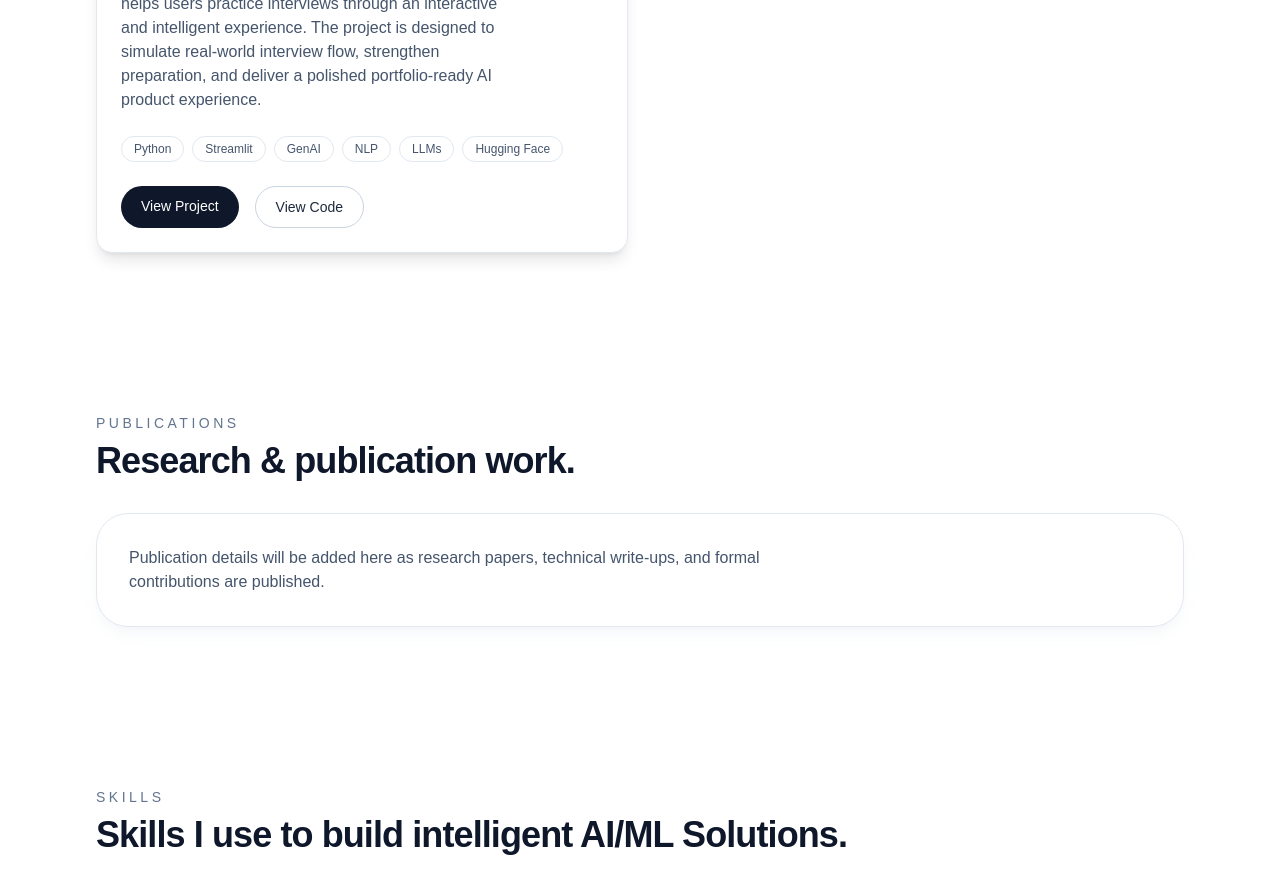
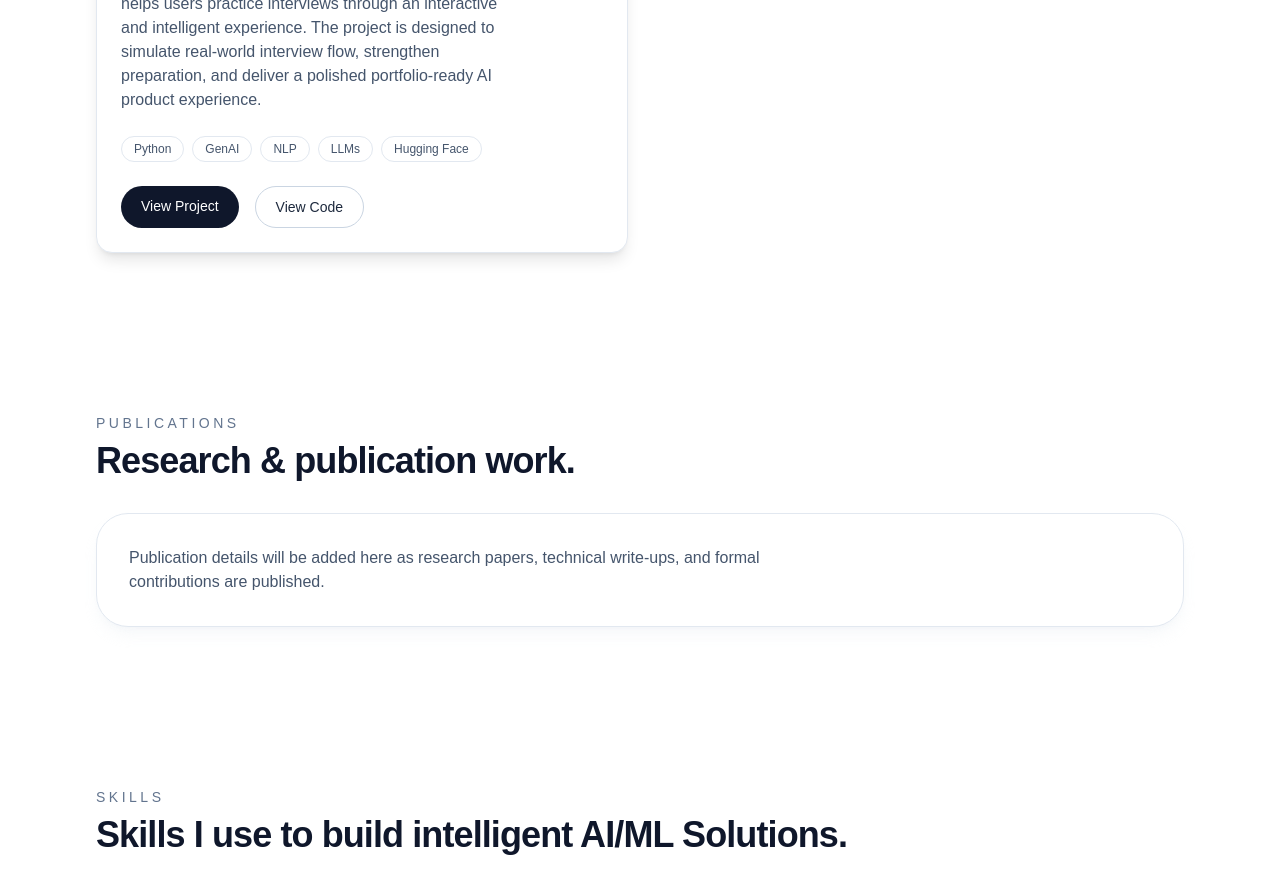
Before and after one commit to abdulxrahman-ai/abdulrahman, a Next.js app: page / in a window 1280 px wide. Shown: the part 2180-3066 px from the top of the page. Built offline with nearby package versions, Linux system fonts and the light colour scheme.

Commit message:
Update page.tsx

```diff
--- a/app/page.tsx
+++ b/app/page.tsx
@@ -591,7 +591,6 @@ export default function Page() {
 
               <div className="mt-6 flex flex-wrap gap-2">
                 <span className="rounded-full border border-slate-200 px-3 py-1 text-xs text-slate-600">Python</span>
-                <span className="rounded-full border border-slate-200 px-3 py-1 text-xs text-slate-600">Streamlit</span>
                 <span className="rounded-full border border-slate-200 px-3 py-1 text-xs text-slate-600">GenAI</span>
                 <span className="rounded-full border border-slate-200 px-3 py-1 text-xs text-slate-600">NLP</span>
                 <span className="rounded-full border border-slate-200 px-3 py-1 text-xs text-slate-600">LLMs</span>
```
